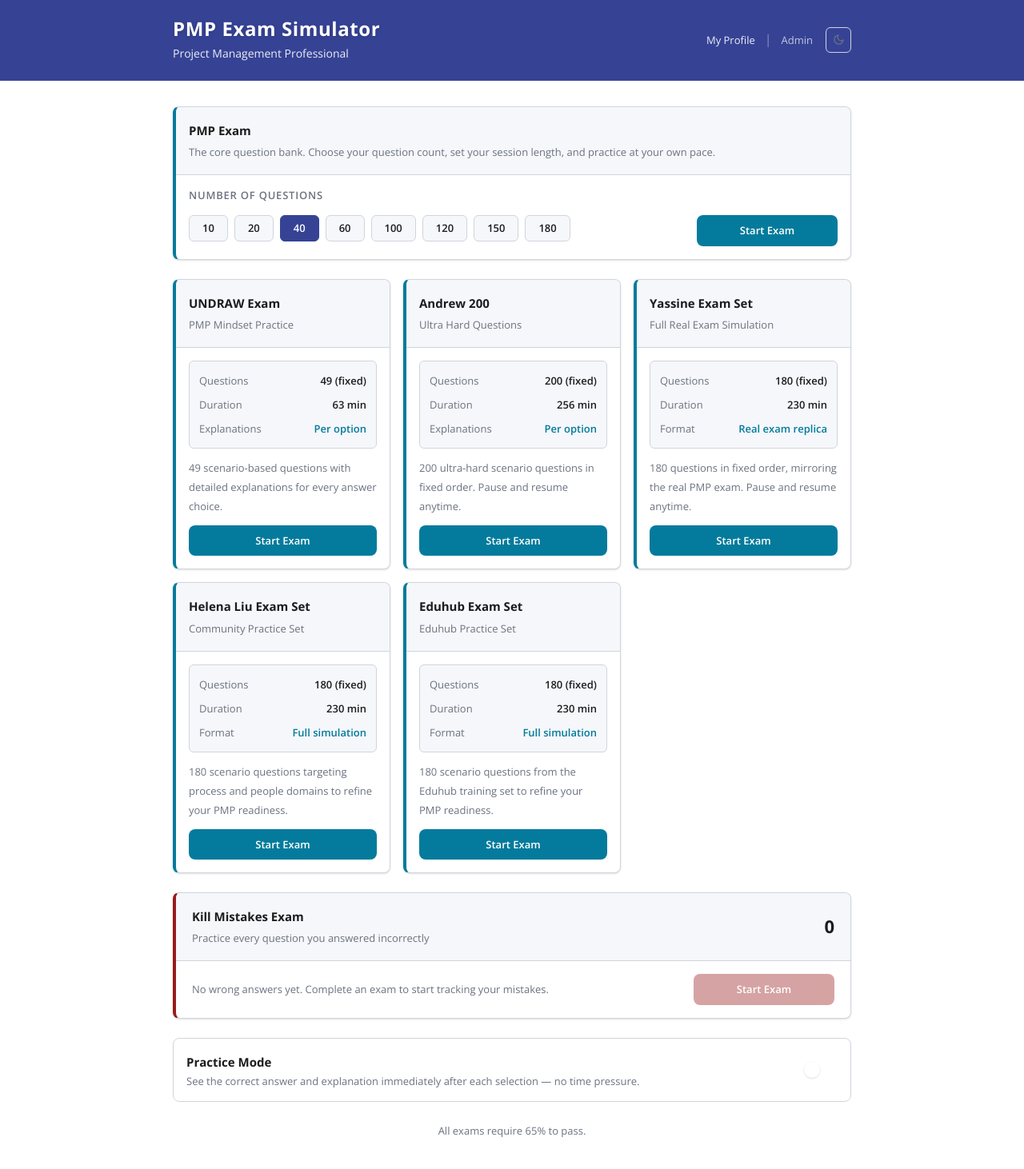
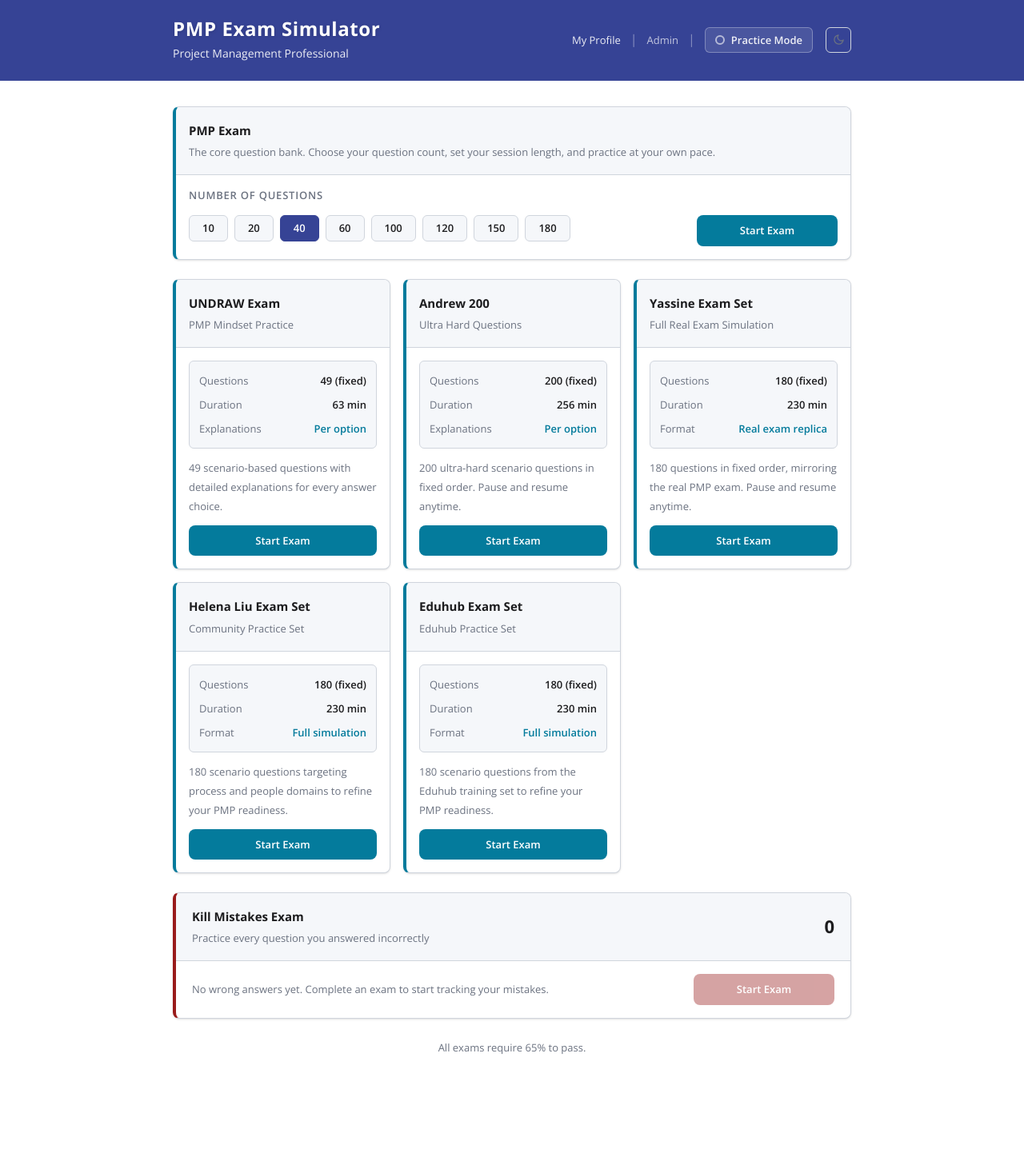
Before and after one commit to railrashwan/pmp-exam-simulator, a Next.js app: page / in a window 1280 px wide. Shown: the top 1462 px of the page at 80% size. After the commit the page ends 1362 px from the top, so only its background shows below. Built offline with nearby package versions, Linux system fonts and the light colour scheme; no server answers; the database is empty.

Commit message:
Move Practice Mode to header as a compact toggle button
Replaces the hard-to-see card at the bottom of the page with a
single visible button in the page header. Active state uses
white-on-primary styling to stand out clearly.

https://claude.ai/code/session_01KcSJoaerfid4N2J5ns7Dyu

```diff
--- a/src/app/page.tsx
+++ b/src/app/page.tsx
@@ -109,6 +109,22 @@ export default function HomePage() {
             <a href="/admin" className="text-xs-type text-white/70 hover:text-white transition-colors">
               Admin
             </a>
+            <span className="text-white/40">|</span>
+            <button
+              onClick={() => setPracticeMode((v) => !v)}
+              className={`flex items-center gap-2 px-3 py-1.5 rounded-md text-xs-type font-semibold border transition-colors ${
+                practiceMode
+                  ? "bg-white text-primary border-white"
+                  : "bg-white/10 text-white/90 border-white/30 hover:bg-white/20 hover:text-white"
+              }`}
+            >
+              <span
+                className={`inline-block w-3 h-3 rounded-full border-2 transition-colors ${
+                  practiceMode ? "bg-primary border-primary" : "bg-transparent border-white/60"
+                }`}
+              />
+              Practice Mode
+            </button>
             <ThemeToggle className="border-white/20 text-white/70 hover:bg-white/10 hover:text-white ml-1" />
           </div>
         </div>
@@ -404,34 +420,6 @@ export default function HomePage() {
           </div>
         </div>
 
-        {/* Practice Mode toggle */}
-        <div
-          className={`bg-canvas border rounded-lg p-4 flex items-center justify-between gap-4 cursor-pointer transition-colors ${
-            practiceMode ? "border-warn" : "border-edge hover:border-edge-2"
-          }`}
-          onClick={() => setPracticeMode((v) => !v)}
-        >
-          <div>
-            <div className="text-sm-type font-bold text-content">
-              {practiceMode ? "✓ Practice Mode On" : "Practice Mode"}
-            </div>
-            <div className="text-xs-type text-muted mt-0.5">
-              See the correct answer and explanation immediately after each selection — no time pressure.
-            </div>
-          </div>
-          <div
-            className={`shrink-0 w-11 h-6 rounded-full transition-colors flex items-center px-0.5 ${
-              practiceMode ? "bg-warn" : "bg-edge-2"
-            }`}
-          >
-            <div
-              className={`w-5 h-5 bg-white rounded-full shadow transition-transform ${
-                practiceMode ? "translate-x-5" : "translate-x-0"
-              }`}
-            />
-          </div>
-        </div>
-
         <p className="text-center text-xs-type text-muted pb-2">
           All exams require 65% to pass.
         </p>
```
